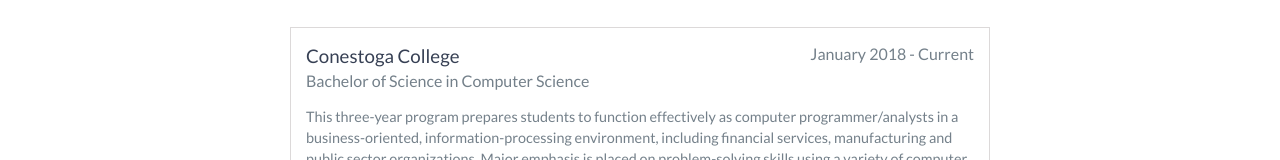
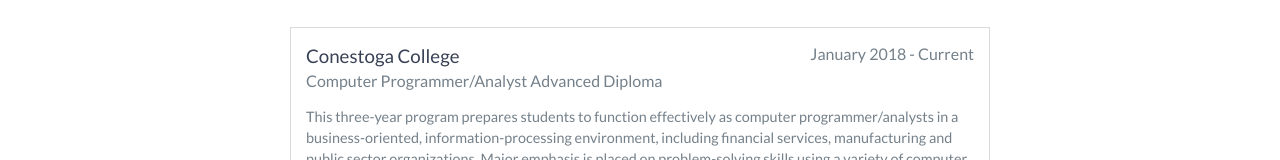
Before and after one commit to AnthonyChang/AnthonyChang.github.io, a website: page index.html in a window 1280 px wide. Shown: the part 2039-2199 px from the top of the page. Drawn offline with nearby package versions, Linux system fonts and the light colour scheme.

Commit message:
Update index.html

```diff
--- a/index.html
+++ b/index.html
@@ -112,6 +112,7 @@
     </div>
     <!-- End #experience -->
 
+
     <div id="education">
         <h2 class="heading">Education</h2>
         <div class="education-block">
@@ -127,7 +128,7 @@
         <div class="education-block">
             <h3>Conestoga College</h3>
             <span class="education-date">January 2018 - Current</span>
-            <h4>Bachelor of Science in Computer Science</h4>
+            <h4>Computer Programmer/Analyst Advanced Diploma</h4>
             <p>
 				This three-year program prepares students to function effectively as computer programmer/analysts in a business-oriented, information-processing environment, including financial services, manufacturing and public sector organizations. Major emphasis is placed on problem-solving skills using a variety of computer languages. Programming courses prepare students to develop business applications and interactive websites that utilize and update databases. An object-oriented approach to systems development is emphasized. Advanced topics cover eCommerce application development, distributed applications using industrial strength relational databases, project management, and network topology.
             </p>
```
